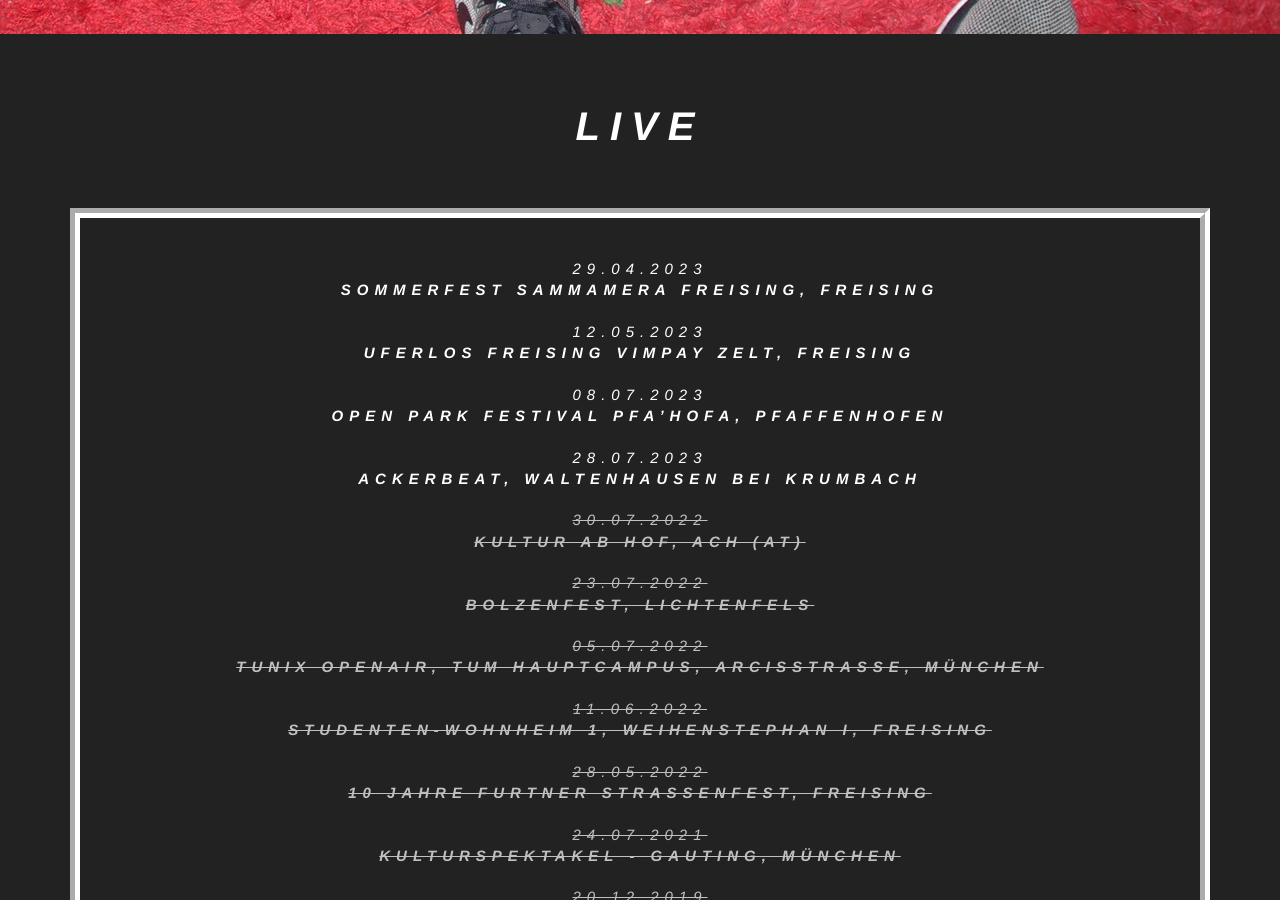
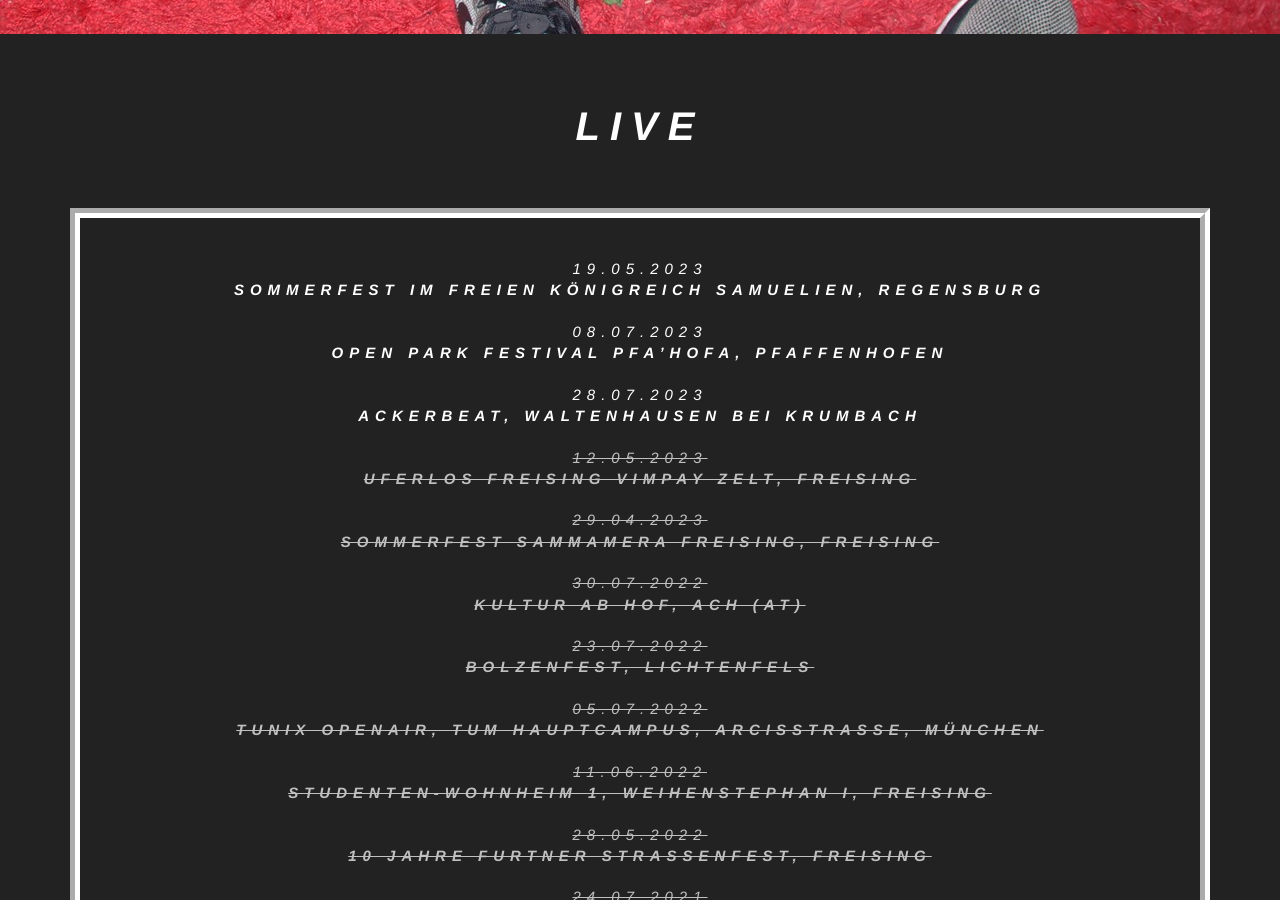
Before and after one commit to jabbadafunk/jabbadafunk.github.io, a Jekyll site: the page built from index.html, in a window 1280 px wide and 900 px high, scrolled down 866 px. Built offline with Jekyll 4.4.1, drawn with Linux system fonts in a browser that asks for light colours.

Commit message:
Update gigs.yml

```diff
--- a/_data/gigs.yml
+++ b/_data/gigs.yml
@@ -1,9 +1,6 @@
 ---
-- location: Sommerfest Sammamera Freising, Freising
-  date: 2023-04-29 19:30:00 +0000
-  completed: false
-- location: Uferlos Freising Vimpay Zelt, Freising
-  date: 2023-05-12 19:00:00 +0000
+- location: Sommerfest im Freien Königreich Samuelien, Regensburg
+  date: 2023-05-19 15:00:00 +0000
   completed: false
 - location: Open Park Festival PFA’HOFA, Pfaffenhofen
   date: 2023-07-08 15:00:00 +0000
@@ -11,6 +8,12 @@
 - location: Ackerbeat, Waltenhausen bei Krumbach
   date: 2023-07-28 20:00:00 +0000
   completed: false
+- location: Uferlos Freising Vimpay Zelt, Freising
+  date: 2023-05-12 19:00:00 +0000
+  completed: true
+- location: Sommerfest Sammamera Freising, Freising
+  date: 2023-04-29 19:30:00 +0000
+  completed: true
 - location: Kultur ab Hof, Ach (AT)
   date: 2022-07-30T00:00:00.000+00:00
   completed: true
```
